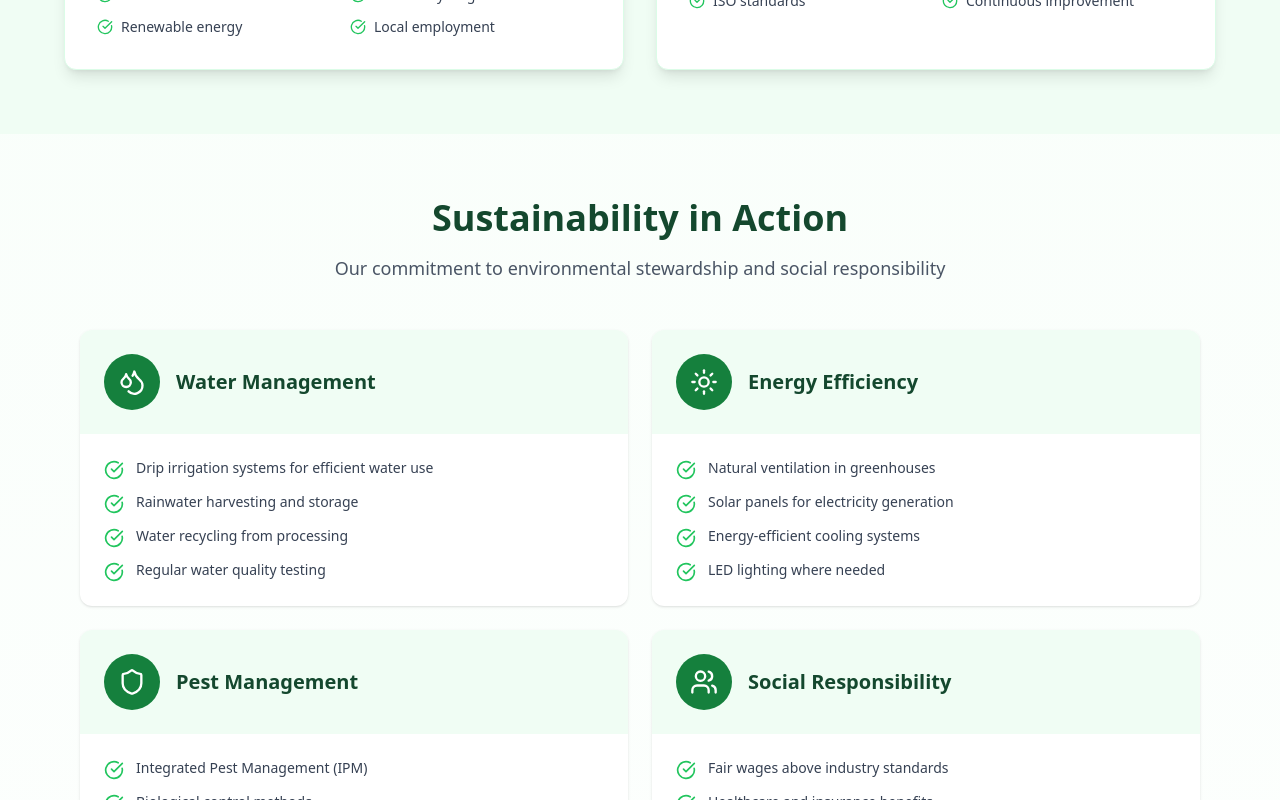
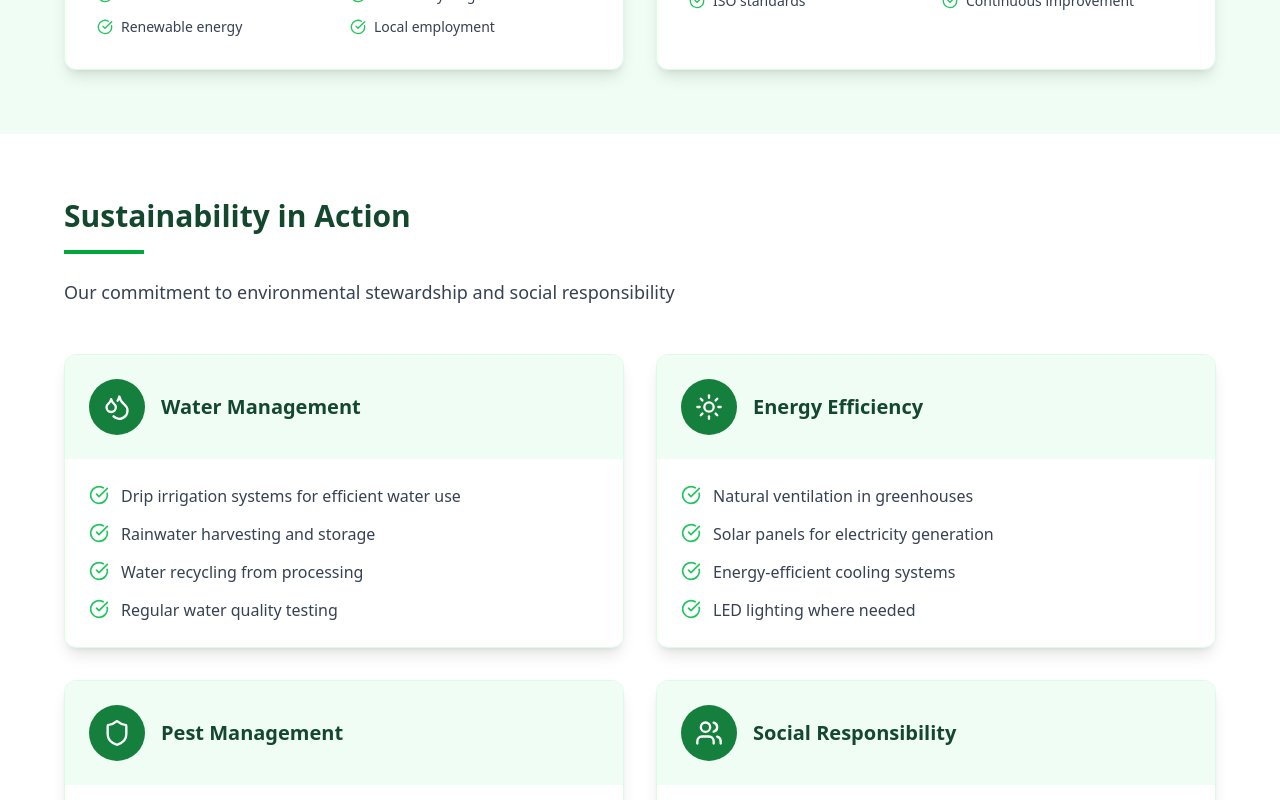
Before and after one commit to KeniKT/zk-flowers, a React (Vite) app: page /how-we-work in a window 1280 px wide. Shown: the part 2540-3340 px from the top of the page. Built offline with nearby package versions, Linux system fonts and the light colour scheme.

Commit message:
sustainabilty section update

```diff
--- a/src/pages/how-we-work/components/SustainabilitySection.jsx
+++ b/src/pages/how-we-work/components/SustainabilitySection.jsx
@@ -1,7 +1,31 @@
-import React from "react";
+import React, { useEffect, useRef, useState } from "react";
 import { Droplets, Sun, Shield, Users, CheckCircle } from "lucide-react";
 
 export default function SustainabilitySection() {
+  const [isVisible, setIsVisible] = useState(false);
+  const sectionRef = useRef(null);
+
+  useEffect(() => {
+    const observer = new IntersectionObserver(
+      ([entry]) => {
+        if (entry.isIntersecting) {
+          setIsVisible(true);
+        }
+      },
+      { threshold: 0.2 }
+    );
+
+    if (sectionRef.current) {
+      observer.observe(sectionRef.current);
+    }
+
+    return () => {
+      if (sectionRef.current) {
+        observer.unobserve(sectionRef.current);
+      }
+    };
+  }, []);
+
   const sustainabilityPractices = [
     {
       category: "Water Management",
@@ -46,26 +70,42 @@ export default function SustainabilitySection() {
   ];
 
   return (
-    <section className="max-w-6xl mx-auto py-16 px-4">
-      <div className="text-center mb-12">
-        <h2 className="text-4xl font-bold mb-4" style={{ color: '#14482E' }}>Sustainability in Action</h2>
-        <p className="text-lg text-gray-600 max-w-2xl mx-auto">
+    <section
+      ref={sectionRef}
+      className="relative py-16 px-6 bg-white"
+    >
+      <div className="max-w-6xl mx-auto">
+        {/* Heading - matching StorySection style */}
+        <div className={`mb-12 transition-all duration-700 transform ${
+          isVisible ? 'opacity-100 translate-y-0' : 'opacity-0 translate-y-8'
+        }`}>
+          <h2 className="text-3xl font-bold mb-4" style={{ color: "#14482E" }}>
+            Sustainability in Action
+          </h2>
+          <div className="w-20 h-1 bg-green-600 mb-6"></div>
+          <p className="text-lg text-gray-700 max-w-2xl">
             Our commitment to environmental stewardship and social responsibility
           </p>
         </div>
 
-      <div className="grid md:grid-cols-2 gap-6">
+        {/* Practices Grid */}
+        <div className="grid md:grid-cols-2 gap-8">
           {sustainabilityPractices.map((category, index) => (
             <div
               key={index}
-            className="bg-white rounded-xl overflow-hidden shadow-sm hover:shadow-lg transition-all"
+              className={`bg-white rounded-xl overflow-hidden shadow-lg border border-green-100 hover:shadow-xl hover:border-green-300 transition-all duration-500 transform hover:-translate-y-2 ${
+                isVisible ? 'opacity-100 translate-y-0' : 'opacity-0 translate-y-8'
+              }`}
+              style={{
+                transitionDelay: `${200 + index * 100}ms`
+              }}
             >
               <div
-              className="p-6 flex items-center gap-4"
+                className="p-6 flex items-center gap-4 transition-all duration-300"
                 style={{ backgroundColor: '#f0fdf4' }}
               >
                 <div
-                className="w-14 h-14 rounded-full flex items-center justify-center"
+                  className="w-14 h-14 rounded-full flex items-center justify-center transition-all duration-300 hover:scale-110 hover:rotate-6"
                   style={{ backgroundColor: '#15803d' }}
                 >
                   <category.icon className="w-7 h-7 text-white" />
@@ -77,9 +117,12 @@ export default function SustainabilitySection() {
               <div className="p-6">
                 <div className="space-y-3">
                   {category.practices.map((practice, idx) => (
-                  <div key={idx} className="flex items-start gap-3">
-                    <CheckCircle className="w-5 h-5 flex-shrink-0 mt-0.5" style={{ color: '#22c55e' }} />
-                    <span className="text-sm text-gray-700">{practice}</span>
+                    <div
+                      key={idx}
+                      className="flex items-start gap-3 transition-all duration-300 hover:translate-x-2"
+                    >
+                      <CheckCircle className="w-5 h-5 flex-shrink-0 mt-0.5 transition-transform duration-300 hover:scale-110" style={{ color: '#22c55e' }} />
+                      <span className="text-gray-700 leading-relaxed">{practice}</span>
                     </div>
                   ))}
                 </div>
@@ -87,6 +130,7 @@ export default function SustainabilitySection() {
             </div>
           ))}
         </div>
+      </div>
     </section>
   );
 }
```
Lines whose indentation alone changed are shown as unchanged.
